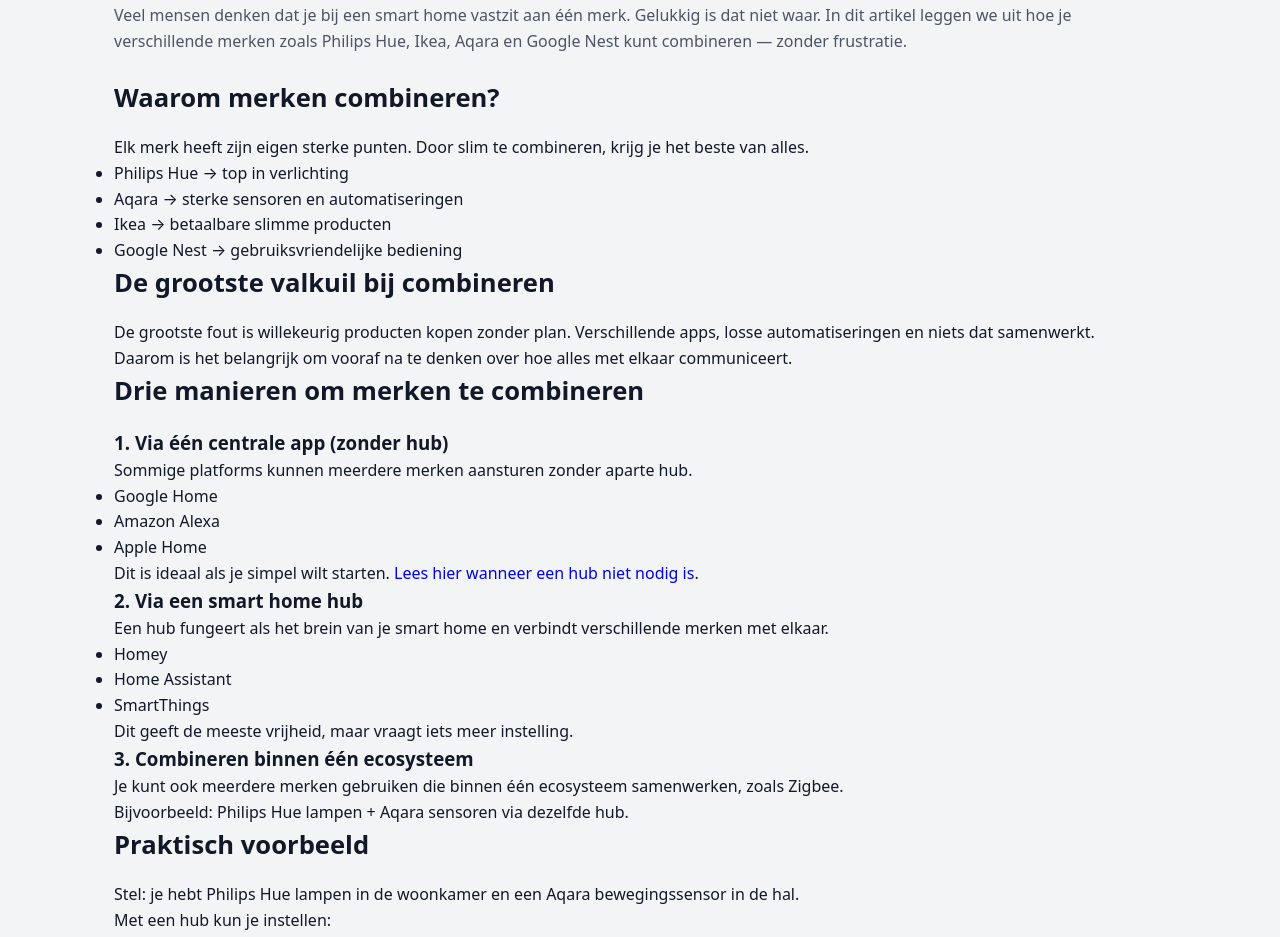
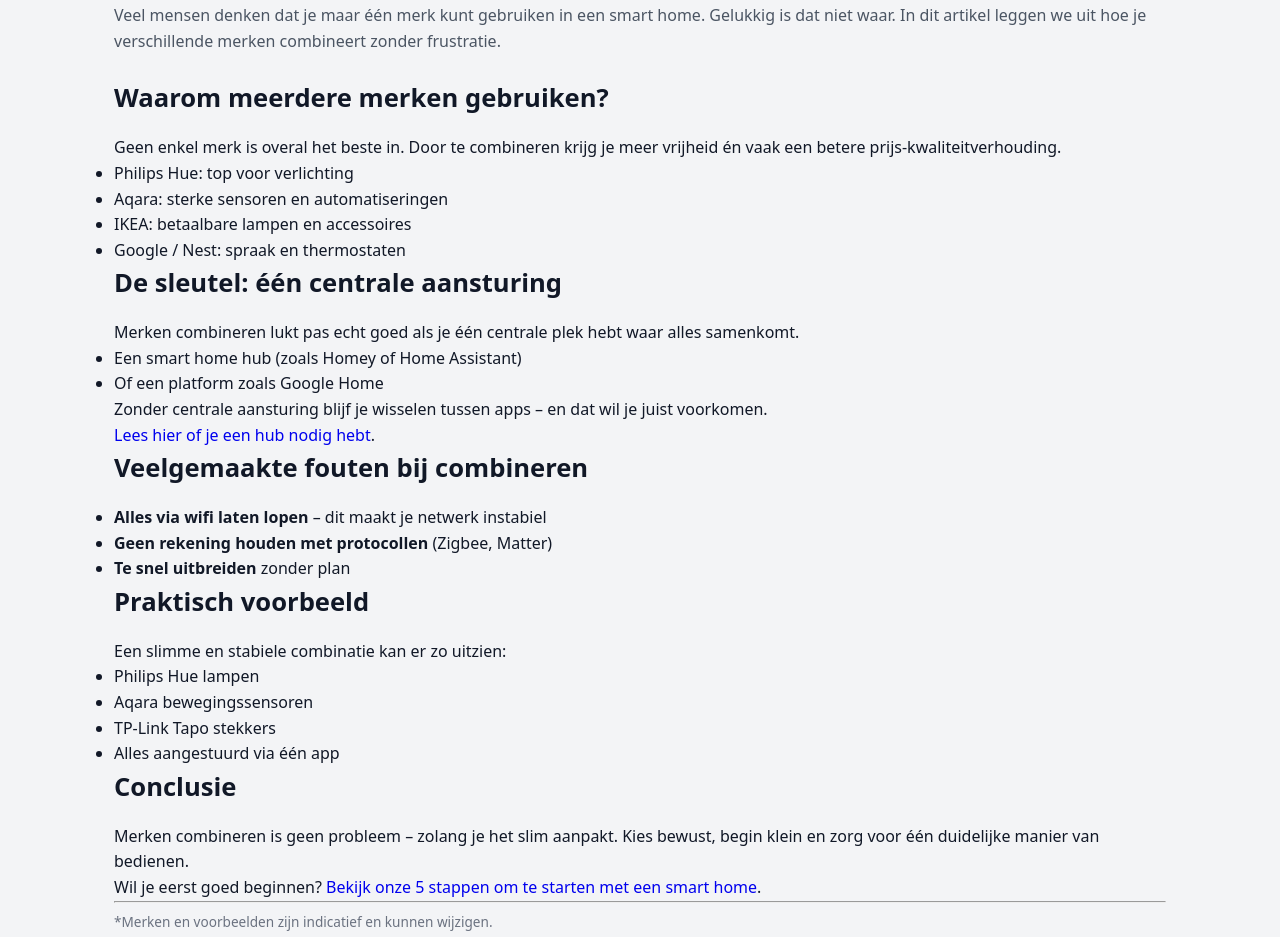
Before and after one commit to hafidgrad/SlimHuisWonen, a Next.js app: page /tips/merken-combineren-zonder-gedoe in a window 1280 px wide. Shown: the part 161-1098 px from the top of the page. Built offline with nearby package versions, Linux system fonts and the light colour scheme.

Commit message:
Add article: Merken combineren zonder gedoe + fix Tips on homepage

```diff
--- a/app/page.jsx
+++ b/app/page.jsx
@@ -7,7 +7,6 @@ import Products from "@/components/Products";
 import Contact from "@/components/Contact";
 import Footer from "@/components/Footer";
 import Link from "next/link";
-import { tips } from "@/data/tips";
 
 export default function HomePage() {
   return (
--- a/app/tips/merken-combineren-zonder-gedoe/page.jsx
+++ b/app/tips/merken-combineren-zonder-gedoe/page.jsx
@@ -7,8 +7,7 @@ export const metadata = {
   description:
     "Philips Hue, Ikea, Aqara, Nest en meer combineren? Zo laat je verschillende smart home merken probleemloos samenwerken.",
   alternates: {
-    canonical:
-      "https://slimhuiswonen.nl/tips/merken-combineren-zonder-gedoe",
+    canonical: "https://slimhuiswonen.nl/tips/merken-combineren-zonder-gedoe",
   },
 };
 
@@ -22,134 +21,97 @@ export default function MerkenCombinerenZonderGedoe() {
           <h1>Merken combineren zonder gedoe</h1>
 
           <p className="section-intro">
-            Veel mensen denken dat je bij een smart home vastzit aan één merk.
-            Gelukkig is dat niet waar. In dit artikel leggen we uit hoe je
-            verschillende merken zoals Philips Hue, Ikea, Aqara en Google Nest
-            kunt combineren — zonder frustratie.
+            Veel mensen denken dat je maar één merk kunt gebruiken in een smart
+            home. Gelukkig is dat niet waar. In dit artikel leggen we uit hoe je
+            verschillende merken combineert zonder frustratie.
           </p>
 
-          <h2>Waarom merken combineren?</h2>
+          <h2>Waarom meerdere merken gebruiken?</h2>
 
           <p>
-            Elk merk heeft zijn eigen sterke punten. Door slim te combineren,
-            krijg je het beste van alles.
+            Geen enkel merk is overal het beste in. Door te combineren krijg je
+            meer vrijheid én vaak een betere prijs-kwaliteitverhouding.
           </p>
 
           <ul>
-            <li>Philips Hue → top in verlichting</li>
-            <li>Aqara → sterke sensoren en automatiseringen</li>
-            <li>Ikea → betaalbare slimme producten</li>
-            <li>Google Nest → gebruiksvriendelijke bediening</li>
+            <li>Philips Hue: top voor verlichting</li>
+            <li>Aqara: sterke sensoren en automatiseringen</li>
+            <li>IKEA: betaalbare lampen en accessoires</li>
+            <li>Google / Nest: spraak en thermostaten</li>
           </ul>
 
-          <h2>De grootste valkuil bij combineren</h2>
+          <h2>De sleutel: één centrale aansturing</h2>
 
           <p>
-            De grootste fout is willekeurig producten kopen zonder plan.
-            Verschillende apps, losse automatiseringen en niets dat samenwerkt.
+            Merken combineren lukt pas echt goed als je één centrale plek hebt
+            waar alles samenkomt.
+          </p>
+
+          <ul>
+            <li>Een smart home hub (zoals Homey of Home Assistant)</li>
+            <li>Of een platform zoals Google Home</li>
+          </ul>
+
+          <p>
+            Zonder centrale aansturing blijf je wisselen tussen apps – en dat
+            wil je juist voorkomen.
           </p>
 
           <p>
-            Daarom is het belangrijk om vooraf na te denken over hoe alles met
-            elkaar communiceert.
-          </p>
-
-          <h2>Drie manieren om merken te combineren</h2>
-
-          <h3>1. Via één centrale app (zonder hub)</h3>
-
-          <p>
-            Sommige platforms kunnen meerdere merken aansturen zonder aparte
-            hub.
-          </p>
-
-          <ul>
-            <li>Google Home</li>
-            <li>Amazon Alexa</li>
-            <li>Apple Home</li>
-          </ul>
-
-          <p>
-            Dit is ideaal als je simpel wilt starten.
-            {" "}
             <Link href="/tips/slim-huis-zonder-hub">
-              Lees hier wanneer een hub niet nodig is
+              Lees hier of je een hub nodig hebt
             </Link>.
           </p>
 
-          <h3>2. Via een smart home hub</h3>
-
-          <p>
-            Een hub fungeert als het brein van je smart home en verbindt
-            verschillende merken met elkaar.
-          </p>
+          <h2>Veelgemaakte fouten bij combineren</h2>
 
           <ul>
-            <li>Homey</li>
-            <li>Home Assistant</li>
-            <li>SmartThings</li>
+            <li>
+              <strong>Alles via wifi laten lopen</strong> – dit maakt je netwerk
+              instabiel
+            </li>
+            <li>
+              <strong>Geen rekening houden met protocollen</strong> (Zigbee,
+              Matter)
+            </li>
+            <li>
+              <strong>Te snel uitbreiden</strong> zonder plan
+            </li>
           </ul>
-
-          <p>
-            Dit geeft de meeste vrijheid, maar vraagt iets meer instelling.
-          </p>
-
-          <h3>3. Combineren binnen één ecosysteem</h3>
-
-          <p>
-            Je kunt ook meerdere merken gebruiken die binnen één ecosysteem
-            samenwerken, zoals Zigbee.
-          </p>
-
-          <p>
-            Bijvoorbeeld: Philips Hue lampen + Aqara sensoren via dezelfde hub.
-          </p>
 
           <h2>Praktisch voorbeeld</h2>
 
           <p>
-            Stel: je hebt Philips Hue lampen in de woonkamer en een Aqara
-            bewegingssensor in de hal.
-          </p>
-
-          <p>
-            Met een hub kun je instellen:
+            Een slimme en stabiele combinatie kan er zo uitzien:
           </p>
 
           <ul>
-            <li>Beweging in de hal → Hue lampen aan</li>
-            <li>Geen beweging → lampen automatisch uit</li>
-          </ul>
-
-          <h2>Wat heb je minimaal nodig?</h2>
-
-          <ul>
-            <li>Een duidelijke keuze voor bediening (app of hub)</li>
-            <li>Producten die hetzelfde protocol gebruiken (bijv. Zigbee)</li>
-            <li>Rustig beginnen en later uitbreiden</li>
+            <li>Philips Hue lampen</li>
+            <li>Aqara bewegingssensoren</li>
+            <li>TP-Link Tapo stekkers</li>
+            <li>Alles aangestuurd via één app</li>
           </ul>
 
           <h2>Conclusie</h2>
 
           <p>
-            Merken combineren hoeft helemaal niet ingewikkeld te zijn. Door
-            vooraf na te denken over je setup en klein te beginnen, voorkom je
-            frustratie en haal je het maximale uit je smart home.
+            Merken combineren is geen probleem – zolang je het slim aanpakt.
+            Kies bewust, begin klein en zorg voor één duidelijke manier van
+            bedienen.
           </p>
 
           <p>
-            Wil je eerst goed begrijpen hoe je start met een smart home?
+            Wil je eerst goed beginnen?
             {" "}
             <Link href="/tips/beginnen-met-smart-home">
-              Bekijk onze 5-stappen gids
+              Bekijk onze 5 stappen om te starten met een smart home
             </Link>.
           </p>
 
           <hr />
 
           <p className="muted small">
-            *Merken en compatibiliteit kunnen wijzigen. Controleer altijd de
-            actuele ondersteuning.
+            *Merken en voorbeelden zijn indicatief en kunnen wijzigen.
           </p>
         </div>
       </main>
```
